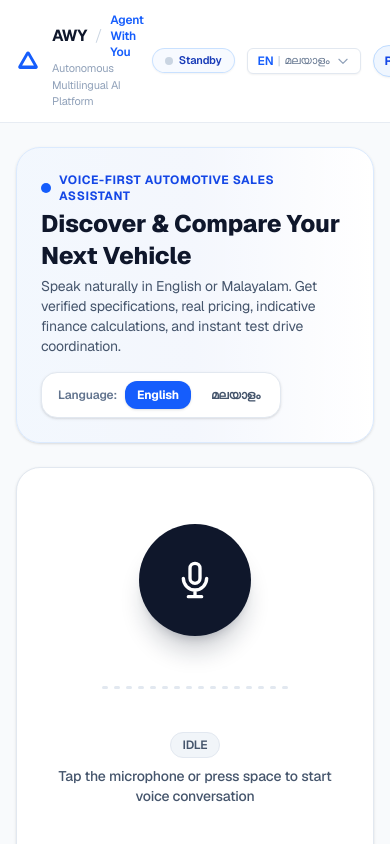
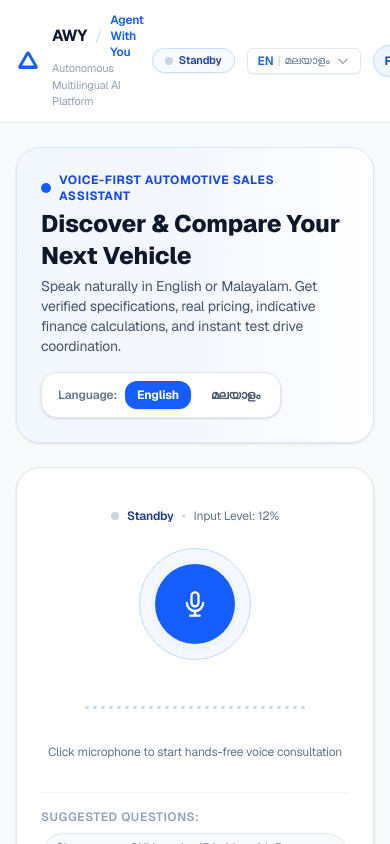
Before and after one commit to sreeram0343/awy, a Next.js app in the folder frontend/: page / in a window 390 px wide. Shown: the top 844 px of the page. Built offline with nearby package versions, Linux system fonts and the light colour scheme.

Commit message:
feat(frontend): create sapphire acoustic visualizer with responsive 28-band waveform

```diff
--- a/frontend/components/AudioVisualizer.tsx
+++ b/frontend/components/AudioVisualizer.tsx
@@ -17,166 +17,174 @@ export const AudioVisualizer: React.FC<AudioVisualizerProps> = ({
   onToggleMic,
   onInterrupt,
 }) => {
-  // Normalize audio amplitude for 16 bars
-  const bars = Array.from({ length: 16 }).map((_, idx) => {
-    // Generate realistic multi-band frequency spread based on live audioLevel
-    const phase = Math.sin((idx / 16) * Math.PI);
-    const height = Math.max(12, Math.min(100, (audioLevel * 140 * phase) + (state === "speaking" ? 30 * phase : 8)));
-    return Math.round(height);
+  // Generate 28 precision vertical waveform bars in white & blue styling
+  const bars = Array.from({ length: 28 }).map((_, idx) => {
+    const center = 14;
+    const distance = Math.abs(idx - center);
+    const weight = Math.max(0.15, 1 - distance / 15);
+    const dynamicHeight = (audioLevel * 100 * weight) + (state === "speaking" ? 32 * weight : 6);
+    return Math.max(6, Math.min(100, Math.round(dynamicHeight)));
   });
 
-  const getStateDescription = () => {
+  const getStatusText = () => {
     switch (state) {
       case "idle":
         return language === "ml"
-          ? "സംസാരിക്കാൻ മൈക്രോഫോൺ ബട്ടൺ അമർത്തുക"
-          : "Tap the microphone or press space to start voice conversation";
+          ? "വോയ്‌സ് സംഭാഷണം ആരംഭിക്കാൻ മൈക്രോഫോൺ ക്ലിക്ക് ചെയ്യുക"
+          : "Click microphone to start hands-free voice consultation";
       case "requesting_mic":
         return language === "ml"
-          ? "മൈക്രോഫോൺ അനുമതി പരിശോധിക്കുന്നു..."
-          : "Requesting microphone permissions...";
+          ? "മൈക്രോഫോൺ അനുമതി കാക്കുന്നു..."
+          : "Requesting microphone hardware access...";
       case "connecting":
         return language === "ml"
-          ? "Apex വോയ്‌സ് സെർവറുമായി ബന്ധിപ്പിക്കുന്നു..."
-          : "Connecting to Apex Voice Engine...";
+          ? "വോയ്‌സ് എഞ്ചിനിലേക്ക് ബന്ധിപ്പിക്കുന്നു..."
+          : "Connecting to low-latency voice engine...";
       case "listening":
         return language === "ml"
-          ? "നിങ്ങൾ സംസാരിക്കുന്നത് ശ്രദ്ധിക്കുന്നു..."
-          : "Listening to your voice... Speak naturally";
+          ? "നിങ്ങൾ സംസാരിക്കുന്നത് ശ്രദ്ധിക്കുന്നു... സ്വാഭാവികമായി സംസാരിക്കുക"
+          : "Listening... Speak naturally in English or Malayalam";
       case "processing":
         return language === "ml"
-          ? "വിവരങ്ങൾ പരിശോധിക്കുന്നു..."
-          : "Consulting automotive catalog and reasoning...";
+          ? "വിവരങ്ങൾ വിശകലനം ചെയ്യുന്നു..."
+          : "Reasoning across agent tools...";
       case "speaking":
         return language === "ml"
-          ? "അസിസ്റ്റന്റ് സംസാരിക്കുന്നു (തടസ്സപ്പെടുത്താൻ ക്ലിക്ക് ചെയ്യുക)"
-          : "Agent is speaking • Click interrupt to speak";
+          ? "ഏജന്റ് സംസാരിക്കുന്നു • തടസ്സപ്പെടുത്താൻ ക്ലിക്ക് ചെയ്യുക"
+          : "Agent speaking • Click to interrupt or speak over";
       case "interrupted":
         return language === "ml"
-          ? "തടസ്സപ്പെടുത്തി, സംസാരിക്കാൻ തയ്യാറാണ്..."
-          : "Interrupted • Ready for your input";
+          ? "തടസ്സപ്പെടുത്തി • സംസാരിക്കാം"
+          : "Interrupted • Ready for next input";
       case "failed":
         return language === "ml"
-          ? "ബന്ധപ്പെടാൻ സാധിച്ചില്ല. ദയവായി വീണ്ടും ശ്രമിക്കുക"
+          ? "ബന്ധപ്പെടാൻ സാധിച്ചില്ല. വീണ്ടും ശ്രമിക്കുക"
           : "Voice connection failed. Please retry";
       case "ended":
         return language === "ml"
-          ? "സംഭാഷണം അവസാനിച്ചു. വീണ്ടും ആരംഭിക്കാൻ ക്ലിക്ക് ചെയ്യുക"
-          : "Conversation ended. Click to restart";
+          ? "സെഷൻ പൂർത്തിയായി"
+          : "Session concluded";
     }
   };
 
+  const isActive = state === "listening" || state === "speaking" || state === "processing";
+  const displayInputLevel = Math.min(99, Math.max(12, Math.round(audioLevel * 100) || (state === "listening" ? 23 : 0)));
+
   return (
-    <div className="flex flex-col items-center justify-center py-8">
-      {/* Central Visual Orb & Rings */}
-      <div className="relative flex items-center justify-center">
-        {/* Pulsing outer aura rings for listening/speaking */}
-        {(state === "listening" || state === "speaking") && (
-          <>
-            <div
-              className={`absolute h-48 w-48 rounded-full opacity-20 blur-xl transition-all duration-300 ${
-                state === "speaking" ? "bg-blue-500 scale-125" : "bg-cyan-400 scale-110"
+    <div className="flex flex-col items-center justify-center py-4">
+      {/* Top Status Line in White and Blue theme */}
+      <div className="mb-6 flex items-center space-x-2 text-xs font-medium text-slate-600">
+        <span
+          className={`h-2 w-2 rounded-full ${
+            state === "listening"
+              ? "bg-blue-600 animate-pulse"
+              : state === "speaking"
+              ? "bg-blue-600 animate-pulse"
+              : state === "processing"
+              ? "bg-amber-500 animate-spin"
+              : "bg-slate-300"
           }`}
         />
+        <span className="font-semibold text-blue-900 capitalize">
+          {state === "speaking"
+            ? language === "ml" ? "സംസാരിക്കുന്നു" : "Speaking"
+            : state === "listening"
+            ? language === "ml" ? "ശ്രദ്ധിക്കുന്നു" : "Listening"
+            : state === "processing"
+            ? language === "ml" ? "വിശകലനം" : "Thinking"
+            : language === "ml" ? "തയ്യാറാണ്" : "Standby"}
+        </span>
+        <span className="text-slate-300">•</span>
+        <span className="text-slate-500 font-normal">
+          Input Level: {displayInputLevel}%
+        </span>
+      </div>
+
+      {/* Center Microphone Button with Sapphire Blue Halo */}
+      <div className="relative flex items-center justify-center">
+        {/* Outer soft blue concentric ring */}
         <div
-              className={`absolute h-40 w-40 rounded-full border border-cyan-400/40 animate-ping opacity-30 ${
-                state === "speaking" ? "border-blue-500" : "border-cyan-400"
+          className={`flex h-28 w-28 items-center justify-center rounded-full border border-blue-200 bg-blue-50/60 transition-all duration-300 ${
+            isActive ? "scale-105" : "scale-100"
           }`}
-            />
-          </>
-        )}
-
-        {/* Processing Spinner Ring */}
-        {state === "processing" && (
-          <div className="absolute h-36 w-36 rounded-full border-2 border-transparent border-t-blue-600 border-r-cyan-400 animate-spin" />
-        )}
-
-        {/* Main Mic Button Orb */}
+        >
+          {/* Inner Cobalt Blue Button */}
           <button
             onClick={state === "speaking" ? onInterrupt : onToggleMic}
-          aria-label={state === "listening" ? "Stop Listening" : "Start Voice Assistant"}
-          className={`relative z-10 flex h-28 w-28 items-center justify-center rounded-full shadow-xl transition-all transform active:scale-95 ${
+            aria-label={
               state === "listening"
-              ? "bg-gradient-to-tr from-cyan-500 to-blue-600 text-white shadow-cyan-500/30 ring-4 ring-cyan-200"
+                ? "Stop listening"
                 : state === "speaking"
-              ? "bg-gradient-to-tr from-blue-600 to-indigo-700 text-white shadow-blue-500/40 ring-4 ring-blue-200"
+                ? "Interrupt agent"
+                : "Start voice conversation"
+            }
+            className={`flex h-20 w-20 items-center justify-center rounded-full text-white shadow-md shadow-blue-500/20 transition-all active:scale-95 ${
+              state === "speaking"
+                ? "bg-blue-700 hover:bg-blue-800 ring-4 ring-blue-100"
                 : state === "processing"
-              ? "bg-gradient-to-tr from-indigo-500 to-blue-500 text-white shadow-indigo-500/20"
-              : state === "failed"
-              ? "bg-rose-500 text-white shadow-rose-500/30"
-              : "bg-slate-900 text-white hover:bg-slate-800 shadow-slate-900/20"
+                ? "bg-blue-600 hover:bg-blue-700 animate-pulse"
+                : "bg-blue-600 hover:bg-blue-700 ring-4 ring-blue-50"
             }`}
           >
-          {state === "listening" ? (
-            <svg className="h-10 w-10 animate-pulse" fill="none" viewBox="0 0 24 24" stroke="currentColor">
-              <path strokeLinecap="round" strokeLinejoin="round" strokeWidth={2} d="M19 11a7 7 0 01-7 7m0 0a7 7 0 01-7-7m7 7v4m0 0H8m4 0h4m-4-8a3 3 0 01-3-3V5a3 3 0 116 0v6a3 3 0 01-3 3z" />
+            {state === "processing" ? (
+              <svg
+                className="h-7 w-7 animate-spin text-white"
+                fill="none"
+                viewBox="0 0 24 24"
+                stroke="currentColor"
+                strokeWidth={2}
+              >
+                <path strokeLinecap="round" strokeLinejoin="round" d="M4 4v5h.582m15.356 2A8.001 8.001 0 004.582 9m0 0H9m11 11v-5h-.581m0 0a8.003 8.003 0 01-15.357-2m15.357 2H15" />
               </svg>
             ) : state === "speaking" ? (
-            <svg className="h-10 w-10" fill="none" viewBox="0 0 24 24" stroke="currentColor">
-              <path strokeLinecap="round" strokeLinejoin="round" strokeWidth={2} d="M15.536 8.464a5 5 0 010 7.072m2.828-9.9a9 9 0 010 12.728M5.586 15H4a1 1 0 01-1-1v-4a1 1 0 011-1h1.586l4.707-4.707C10.923 3.663 12 4.109 12 5v14c0 .891-1.077 1.337-1.707.707L5.586 15z" />
-            </svg>
-          ) : state === "processing" ? (
-            <svg className="h-8 w-8 animate-spin" fill="none" viewBox="0 0 24 24" stroke="currentColor">
-              <path strokeLinecap="round" strokeLinejoin="round" strokeWidth={2} d="M4 4v5h.582m15.356 2A8.001 8.001 0 004.582 9m0 0H9m11 11v-5h-.581m0 0a8.003 8.003 0 01-15.357-2m15.357 2H15" />
+              <svg
+                className="h-7 w-7 text-white"
+                fill="none"
+                viewBox="0 0 24 24"
+                stroke="currentColor"
+                strokeWidth={2}
+              >
+                <path strokeLinecap="round" strokeLinejoin="round" d="M6 18L18 6M6 6l12 12" />
               </svg>
             ) : (
-            <svg className="h-10 w-10" fill="none" viewBox="0 0 24 24" stroke="currentColor">
-              <path strokeLinecap="round" strokeLinejoin="round" strokeWidth={2} d="M19 11a7 7 0 01-7 7m0 0a7 7 0 01-7-7m7 7v4m0 0H8m4 0h4m-4-8a3 3 0 01-3-3V5a3 3 0 116 0v6a3 3 0 01-3 3z" />
+              <svg
+                className="h-7 w-7 text-white"
+                fill="none"
+                viewBox="0 0 24 24"
+                stroke="currentColor"
+                strokeWidth={2}
+              >
+                <path
+                  strokeLinecap="round"
+                  strokeLinejoin="round"
+                  d="M19 11a7 7 0 01-7 7m0 0a7 7 0 01-7-7m7 7v4m0 0H8m4 0h4m-4-8a3 3 0 01-3-3V5a3 3 0 116 0v6a3 3 0 01-3 3z"
+                />
               </svg>
             )}
           </button>
         </div>
+      </div>
 
-      {/* Waveform Visualization Bars */}
-      <div className="mt-6 flex h-14 items-center justify-center space-x-1.5 px-4">
+      {/* Sapphire Blue Waveform */}
+      <div className="mt-7 flex h-10 items-center justify-center space-x-1 px-4">
         {bars.map((height, i) => (
           <div
             key={i}
             style={{
-              height: `${state === "listening" || state === "speaking" ? height : 6}%`,
-              transition: "height 80ms ease-in-out",
+              height: `${isActive ? height : 6}%`,
+              transition: "height 75ms ease-in-out",
             }}
-            className={`w-1.5 rounded-full ${
-              state === "speaking"
-                ? "bg-gradient-to-t from-blue-600 to-cyan-400"
-                : state === "listening"
-                ? "bg-gradient-to-t from-cyan-500 to-emerald-400"
-                : "bg-slate-200"
+            className={`w-1 rounded-full ${
+              isActive ? "bg-blue-600" : "bg-blue-200"
             }`}
           />
         ))}
       </div>
 
-      {/* Status Label */}
-      <div className="mt-4 flex flex-col items-center space-y-2 text-center">
-        <span
-          className={`inline-flex items-center rounded-full px-3 py-1 text-xs font-semibold ${
-            state === "listening"
-              ? "bg-cyan-50 text-cyan-700 border border-cyan-200"
-              : state === "speaking"
-              ? "bg-blue-50 text-blue-700 border border-blue-200"
-              : state === "processing"
-              ? "bg-indigo-50 text-indigo-700 border border-indigo-200"
-              : state === "failed"
-              ? "bg-rose-50 text-rose-700 border border-rose-200"
-              : "bg-slate-100 text-slate-600 border border-slate-200"
-          }`}
-        >
-          {state.toUpperCase()}
-        </span>
-        <p className="max-w-md text-sm font-medium text-slate-600">{getStateDescription()}</p>
-      </div>
-
-      {/* Interruption CTA when speaking */}
-      {state === "speaking" && (
-        <button
-          onClick={onInterrupt}
-          className="mt-3 flex items-center space-x-1.5 rounded-full border border-amber-300 bg-amber-50 px-4 py-1.5 text-xs font-semibold text-amber-800 shadow-sm hover:bg-amber-100 transition"
-        >
-          <span className="h-2 w-2 rounded-full bg-amber-500"></span>
-          <span>{language === "ml" ? "സംസാരം തടസ്സപ്പെടുത്തുക (Interrupt)" : "Interrupt Assistant"}</span>
-        </button>
-      )}
+      {/* Subtitle guidance text */}
+      <p className="mt-4 text-center text-xs text-slate-500 font-normal">
+        {getStatusText()}
+      </p>
     </div>
   );
 };
```
Lines whose indentation alone changed are shown as unchanged.
